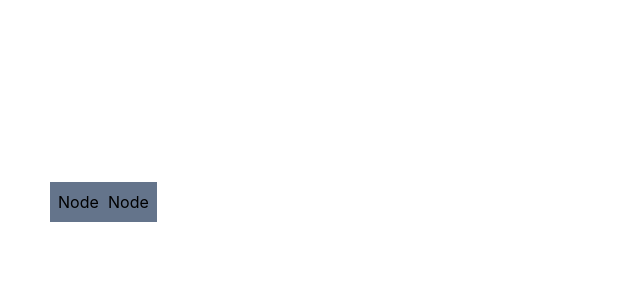
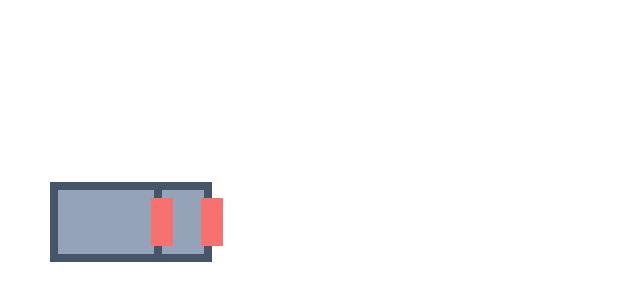
Before and after one commit to brunomariz/node-controller, a React (Create React App) app: page / in a window 1280 px wide. Shown: the part 18-318 px from the top of the page, without its empty margins (0-640 px from the left). Built offline with nearby package versions, Linux system fonts and the light colour scheme.

Commit message:
feat: add control components

```diff
--- /dev/null
+++ b/src/components/Controls/Draggable/Draggable.tsx
@@ -0,0 +1,83 @@
+import React, { ReactNode, useState } from "react";
+import { Position } from "../../../@types/position";
+
+type Props = {
+  initialPosition: Position;
+  children?: ReactNode | ReactNode[];
+};
+
+function Draggable({ initialPosition, children }: Props) {
+  const [position, setPosition] = useState(initialPosition);
+  const [mousePositionDifference, setMousePositionDifference] = useState({
+    x: 0,
+    y: 0,
+  });
+  const [mouseHolding, setmouseHolding] = useState(false);
+
+  function vectorDifference(subtractAmmount: Position, subtractFrom: Position) {
+    // Returns subtractFrom - subtractAmmount
+    return {
+      x: subtractFrom.x - subtractAmmount.x,
+      y: subtractFrom.y - subtractAmmount.y,
+    };
+  }
+
+  function vectorAddition(v1: Position, v2: Position) {
+    return {
+      x: v1.x + v2.x,
+      y: v1.y + v2.y,
+    };
+  }
+
+  function handleDrag(e: React.MouseEvent<HTMLDivElement, MouseEvent>) {
+    const mousePosition: Position = { x: e.clientX, y: e.clientY };
+    const newPosition = vectorDifference(
+      mousePositionDifference,
+      mousePosition
+    );
+    setPosition(newPosition);
+  }
+  return (
+    <>
+      <div
+        className="fixed left-0 top-0 w-screen h-screen"
+        onMouseMove={(e) => {
+          if (mouseHolding) {
+            handleDrag(e);
+          }
+        }}
+        onMouseUp={() => {
+          setmouseHolding(false);
+        }}
+        style={{ zIndex: mouseHolding ? 10 : 0 }}
+      ></div>
+      <div
+        onMouseMove={(e) => {
+          if (mouseHolding) {
+            handleDrag(e);
+          }
+        }}
+        onMouseUp={() => {
+          setmouseHolding(false);
+        }}
+        onMouseDown={(e) => {
+          const mousePosition: Position = { x: e.clientX, y: e.clientY };
+          const difference = vectorDifference(position, mousePosition);
+          setMousePositionDifference(difference);
+          setmouseHolding(true);
+        }}
+        className="absolute select-none"
+        style={{
+          left: position.x,
+          top: position.y,
+          zIndex: mouseHolding ? 11 : 1,
+        }}
+        draggable={false}
+      >
+        {children}
+      </div>
+    </>
+  );
+}
+
+export default Draggable;
--- /dev/null
+++ b/src/components/Controls/PreventDrag/PreventDrag.tsx
@@ -0,0 +1,23 @@
+import React, { ReactNode } from "react";
+
+type Props = {
+  children: ReactNode | ReactNode[];
+};
+
+function PreventDrag({ children }: Props) {
+  // Place this component inside a Draggable component to prevent the elements inside from triggering a drag.
+  return (
+    <div
+      onClick={(e) => {
+        e.stopPropagation();
+      }}
+      onMouseDown={(e) => {
+        e.stopPropagation();
+      }}
+    >
+      {children}
+    </div>
+  );
+}
+
+export default PreventDrag;
--- a/src/components/Node/Node.tsx
+++ b/src/components/Node/Node.tsx
@@ -1,82 +1,22 @@
 import React, { useState } from "react";
 import { Position } from "../../@types/position";
+import Draggable from "../Controls/Draggable/Draggable";
+import PreventDrag from "../Controls/PreventDrag/PreventDrag";
 
 type Props = {
   initialPosition: Position;
 };
 
 function Node({ initialPosition }: Props) {
-  const [position, setPosition] = useState(initialPosition);
-  const [mousePositionDifference, setMousePositionDifference] = useState({
-    x: 0,
-    y: 0,
-  });
-  const [mouseHolding, setmouseHolding] = useState(false);
-
-  function vectorDifference(subtractAmmount: Position, subtractFrom: Position) {
-    // Returns subtractFrom - subtractAmmount
-    return {
-      x: subtractFrom.x - subtractAmmount.x,
-      y: subtractFrom.y - subtractAmmount.y,
-    };
-  }
-
-  function vectorAddition(v1: Position, v2: Position) {
-    return {
-      x: v1.x + v2.x,
-      y: v1.y + v2.y,
-    };
-  }
-
-  function handleDrag(e: React.MouseEvent<HTMLDivElement, MouseEvent>) {
-    const mousePosition: Position = { x: e.clientX, y: e.clientY };
-    const newPosition = vectorDifference(
-      mousePositionDifference,
-      mousePosition
-    );
-    setPosition(newPosition);
-  }
-
   return (
-    <>
-      <div
-        className="absolute w-screen h-screen"
-        onMouseMove={(e) => {
-          if (mouseHolding) {
-            handleDrag(e);
-          }
-        }}
-        onMouseUp={() => {
-          setmouseHolding(false);
-        }}
-        style={{ zIndex: mouseHolding ? 10 : 0 }}
-      ></div>
-      <div
-        onMouseMove={(e) => {
-          if (mouseHolding) {
-            handleDrag(e);
-          }
-        }}
-        onMouseUp={() => {
-          setmouseHolding(false);
-        }}
-        onMouseDown={(e) => {
-          const mousePosition: Position = { x: e.clientX, y: e.clientY };
-          const difference = vectorDifference(position, mousePosition);
-          setMousePositionDifference(difference);
-          setmouseHolding(true);
-        }}
-        className="absolute bg-slate-500 p-2 select-none"
-        style={{
-          left: position.x,
-          top: position.y,
-          zIndex: mouseHolding ? 10 : 1,
-        }}
-        draggable={false}
-      >
-        Node
+    <Draggable initialPosition={initialPosition}>
+      <div className="p-2 bg-slate-600 relative">
+        <PreventDrag>
+          <div className="absolute bg-red-400 w-[20%] left-[90%] top-[20%] h-[60%]"></div>
+        </PreventDrag>
+        <div className="w-24 h-16 p-5 bg-slate-400"></div>
       </div>
-    </>
+    </Draggable>
   );
 }
 
```
